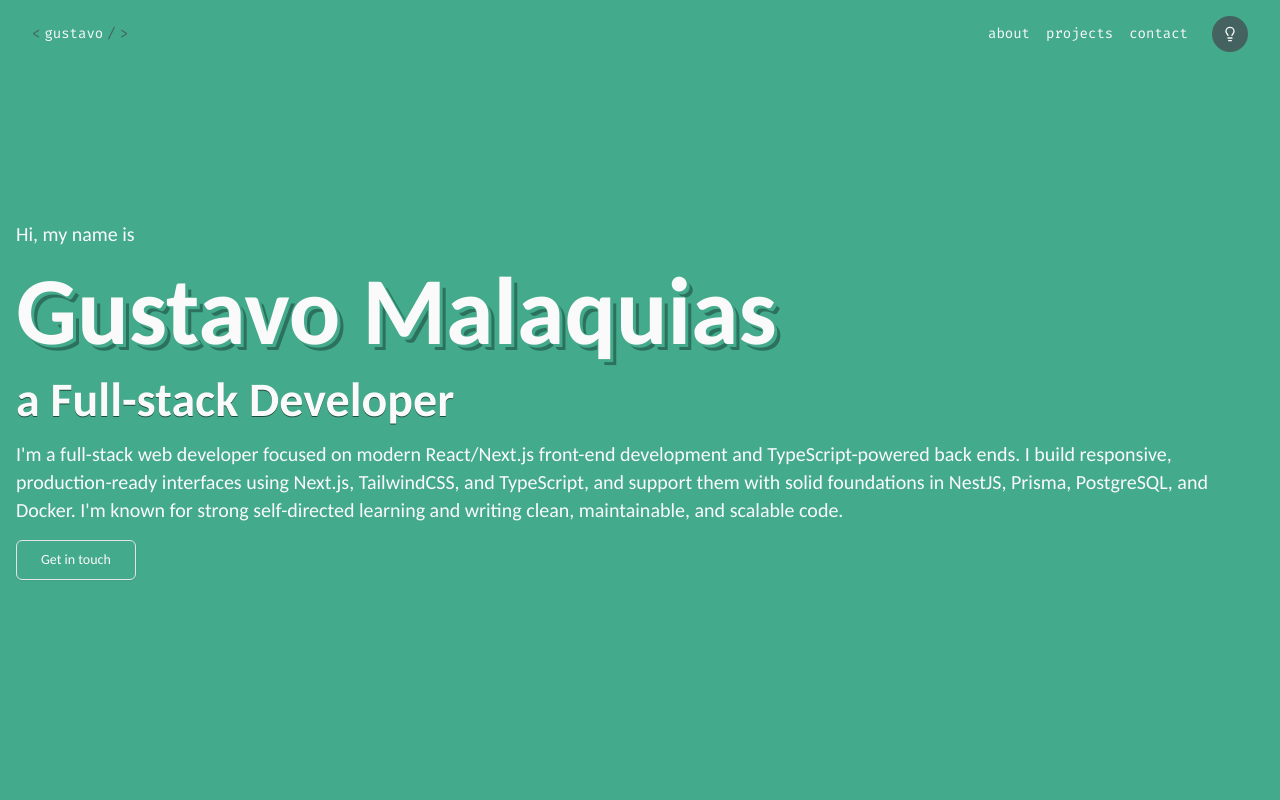
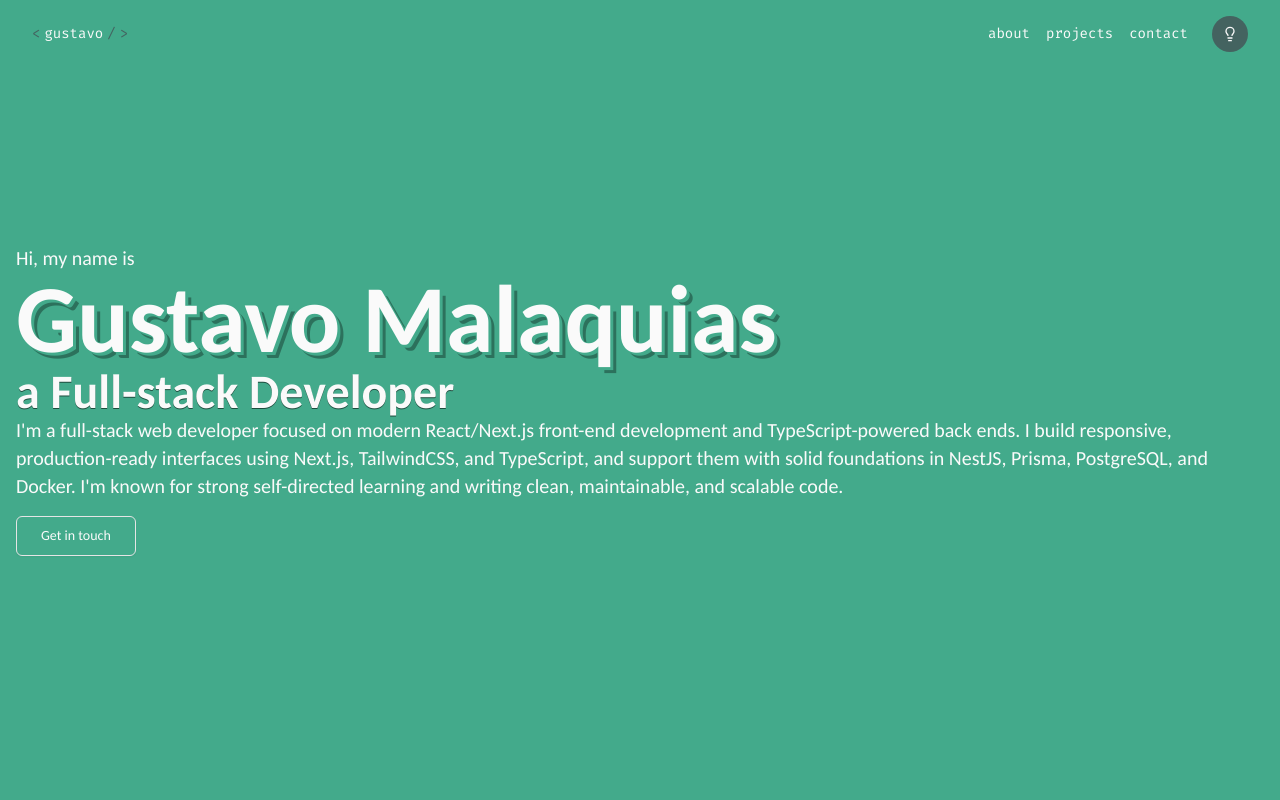
Before and after one commit to hsm-gustavo/v2, a Next.js app: page / in a window 1280 px wide. Shown: the top 800 px of the page. Built offline with nearby package versions, Linux system fonts and the light colour scheme.

Commit message:
feat: add hover highlight effect and animations to Hero and Projects components

```diff
--- a/components/Hero.tsx
+++ b/components/Hero.tsx
@@ -1,24 +1,75 @@
 import Link from "next/link";
 import { Button } from "./ui/button";
+import * as motion from "motion/react-client";
 
 export default function Hero() {
   return (
     <section className="container mx-auto min-h-screen content-center space-y-4 px-4">
-      <p className="text-base md:text-lg lg:text-xl">Hi, my name is</p>
-      <h1 className="pretty-shadow text-4xl font-bold md:text-6xl lg:text-8xl">
+      <motion.div
+        initial="hidden"
+        whileInView={"visible"}
+        viewport={{
+          once: true,
+          amount: 0.3,
+        }}
+        transition={{
+          delayChildren: 0.15,
+        }}
+      >
+        <motion.p
+          variants={{
+            hidden: { opacity: 0, y: 20 },
+            visible: { opacity: 1, y: 0 },
+          }}
+          transition={{ duration: 0.6, ease: "easeOut" }}
+          className="text-base md:text-lg lg:text-xl"
+        >
+          Hi, my name is
+        </motion.p>
+        <motion.h1
+          variants={{
+            hidden: { opacity: 0, y: 20 },
+            visible: { opacity: 1, y: 0 },
+          }}
+          transition={{ duration: 0.7, ease: "easeOut" }}
+          className="pretty-shadow text-4xl font-bold md:text-6xl lg:text-8xl"
+        >
           Gustavo Malaquias
-      </h1>
-      <h2 className="text-2xl font-semibold text-shadow-2xs text-shadow-black/55 md:text-3xl lg:text-5xl">
+        </motion.h1>
+        <motion.h2
+          variants={{
+            hidden: { opacity: 0, y: 20 },
+            visible: { opacity: 1, y: 0 },
+          }}
+          transition={{ duration: 0.7, ease: "easeOut" }}
+          className="text-2xl font-semibold text-shadow-2xs text-shadow-black/55 md:text-3xl lg:text-5xl"
+        >
           a Full-stack Developer
-      </h2>
-      <p className="text-base md:text-lg lg:text-xl">
+        </motion.h2>
+        <motion.p
+          variants={{
+            hidden: { opacity: 0, y: 20 },
+            visible: { opacity: 1, y: 0 },
+          }}
+          transition={{ duration: 0.7, ease: "easeOut" }}
+          className="text-base md:text-lg lg:text-xl"
+        >
           I&apos;m a full-stack web developer focused on modern React/Next.js
           front-end development and TypeScript-powered back ends. I build
-        responsive, production-ready interfaces using Next.js, TailwindCSS, and
-        TypeScript, and support them with solid foundations in NestJS, Prisma,
-        PostgreSQL, and Docker. I&apos;m known for strong self-directed learning
-        and writing clean, maintainable, and scalable code.
-      </p>
+          responsive, production-ready interfaces using Next.js, TailwindCSS,
+          and TypeScript, and support them with solid foundations in NestJS,
+          Prisma, PostgreSQL, and Docker. I&apos;m known for strong
+          self-directed learning and writing clean, maintainable, and scalable
+          code.
+        </motion.p>
+        <motion.div
+          variants={{
+            hidden: { opacity: 0, y: 20 },
+            visible: { opacity: 1, y: 0 },
+          }}
+          transition={{ duration: 0.9, ease: "easeOut" }}
+          className="pt-4"
+        >
           <Button
             variant={"outline"}
             className="rounded-sm transition-all hover:scale-105"
@@ -27,6 +78,8 @@ export default function Hero() {
           >
             <Link href="#contact">Get in touch</Link>
           </Button>
+        </motion.div>
+      </motion.div>
     </section>
   );
 }
--- a/components/Projects.tsx
+++ b/components/Projects.tsx
@@ -1,52 +1,9 @@
-"use client";
-
 import { projects } from "@/lib/project-data";
 import ProjectComponent from "./project-component";
-import { useEffect, useRef } from "react";
+import { HoverHighlight } from "./hover-highlight";
 
 export default function Projects() {
-  const highlightRef = useRef<HTMLDivElement | null>(null);
-  const containerRef = useRef<HTMLDivElement | null>(null);
-
-  const HIGHLIGHT_PADDING = 6;
-
-  const moveHighlightTo = (targetEl: HTMLElement | null) => {
-    const highlight = highlightRef.current;
-    const container = containerRef.current;
-    if (!highlight || !container || !targetEl) return;
-
-    const targetRect = targetEl.getBoundingClientRect();
-    const containerRect = container.getBoundingClientRect();
-
-    const left = targetRect.left - containerRect.left - HIGHLIGHT_PADDING;
-    const top = targetRect.top - containerRect.top - HIGHLIGHT_PADDING;
-    const width = targetRect.width + HIGHLIGHT_PADDING * 2;
-    const height = targetRect.height + HIGHLIGHT_PADDING * 2;
-
-    highlight.style.width = `${Math.round(width)}px`;
-    highlight.style.height = `${Math.round(height)}px`;
-    highlight.style.transform = `translate3d(${Math.round(left)}px, ${Math.round(top)}px, 0)`;
-    highlight.style.opacity = "1";
-  };
-
-  const hideHighlight = () => {
-    const highlight = highlightRef.current;
-    if (!highlight) return;
-    highlight.style.opacity = "0";
-  };
-
-  const handleEnter = (e: React.MouseEvent<HTMLDivElement>) => {
-    const el = e.currentTarget as HTMLElement;
-    moveHighlightTo(el);
-  };
-
-  useEffect(() => {
-    const onResize = () => hideHighlight();
-    window.addEventListener("resize", onResize);
-    return () => {
-      window.removeEventListener("resize", onResize);
-    };
-  }, []);
+  const HIGHLIGHT_PADDING = 12;
 
   return (
     <section
@@ -56,30 +13,14 @@ export default function Projects() {
       <h2 className="text-center text-3xl font-bold text-shadow-2xs text-shadow-black/55 lg:text-4xl">
         Some of My Projects
       </h2>
-      <div
+      <HoverHighlight
         className="grid grid-cols-1 gap-4 md:grid-cols-2 lg:grid-cols-3"
-        ref={containerRef}
-        onMouseLeave={hideHighlight}
+        padding={HIGHLIGHT_PADDING}
       >
-        <div
-          className="ease-smooth pointer-events-none absolute border-2 border-white/50 opacity-0 transition-all duration-300"
-          aria-hidden
-          style={{
-            transform: "translate3d(0,0,0)",
-            width: 0,
-            height: 0,
-          }}
-          ref={highlightRef}
-        />
         {projects.map((project) => (
-          <ProjectComponent
-            key={project.title}
-            {...project}
-            onMouseEnter={handleEnter}
-            onMouseLeave={hideHighlight}
-          />
+          <ProjectComponent key={project.title} {...project} />
         ))}
-      </div>
+      </HoverHighlight>
     </section>
   );
 }
--- /dev/null
+++ b/components/hover-highlight.tsx
@@ -0,0 +1,82 @@
+"use client";
+
+import { cn } from "@/lib/utils";
+import { useRef, useState } from "react";
+import { AnimatePresence, motion } from "motion/react";
+
+interface HoverHighlightProps {
+  children: React.ReactNode;
+  padding?: number;
+  className?: string;
+}
+
+export function HoverHighlight({
+  children,
+  padding = 6,
+  className = "",
+}: HoverHighlightProps) {
+  const [rect, setRect] = useState<DOMRect | null>(null);
+  const containerRef = useRef<HTMLDivElement>(null);
+
+  const handleHover = (e: React.MouseEvent<HTMLElement>) => {
+    const el = e.currentTarget;
+    const r = el.getBoundingClientRect();
+    const container = containerRef.current?.getBoundingClientRect();
+
+    if (!container) return;
+
+    const adjusted = new DOMRect(
+      r.left - container.left - padding,
+      r.top - container.top - padding,
+      r.width + padding * 2,
+      r.height + padding * 2,
+    );
+
+    setRect(adjusted);
+  };
+
+  const clear = () => setRect(null);
+
+  return (
+    <div ref={containerRef} className="relative">
+      {/* the highlight */}
+      <AnimatePresence>
+        {rect && (
+          <motion.div
+            layout
+            key={"highlight"}
+            className="absolute rounded-md border-2 border-white/30"
+            style={{
+              top: rect.top,
+              left: rect.left,
+              width: rect.width,
+              height: rect.height,
+            }}
+            transition={{
+              type: "spring",
+              stiffness: 300,
+              damping: 30,
+            }}
+            initial={{ opacity: 0, scale: 0.2 }}
+            animate={{ opacity: 1, scale: 1 }}
+            exit={{ opacity: 0, scale: 0.2 }}
+          />
+        )}
+
+        <div className={cn("relative z-10", className)}>
+          {Array.isArray(children)
+            ? children.map((child, index) => (
+                <div
+                  key={index}
+                  onMouseEnter={handleHover}
+                  onMouseLeave={clear}
+                >
+                  {child}
+                </div>
+              ))
+            : children}
+        </div>
+      </AnimatePresence>
+    </div>
+  );
+}
--- a/components/project-component.tsx
+++ b/components/project-component.tsx
@@ -1,7 +1,10 @@
+"use client";
+
 import { smoothScrollToSection } from "@/lib/utils";
 import { Code, ExternalLink } from "lucide-react";
 import Image from "next/image";
 import Link from "next/link";
+import { useMemo } from "react";
 
 interface ProjectComponentProps {
   title: string;
@@ -10,8 +13,6 @@ interface ProjectComponentProps {
   imageUrl: string;
   projectUrl?: string;
   codeUrl?: string;
-  onMouseEnter?: (e: React.MouseEvent<HTMLDivElement>) => void;
-  onMouseLeave?: (e: React.MouseEvent<HTMLDivElement>) => void;
 }
 
 export default function ProjectComponent({
@@ -21,16 +22,24 @@ export default function ProjectComponent({
   imageUrl,
   projectUrl,
   codeUrl,
-  onMouseEnter,
-  onMouseLeave,
 }: ProjectComponentProps) {
+  const linkProps = useMemo(() => {
+    const href = projectUrl ?? codeUrl ?? "#projects";
+    const hasExternalUrl = projectUrl || codeUrl;
+
+    return {
+      href,
+      target: hasExternalUrl ? "_blank" : undefined,
+      rel: hasExternalUrl ? "noopener noreferrer" : undefined,
+      onClick: hasExternalUrl ? undefined : smoothScrollToSection,
+    };
+  }, [projectUrl, codeUrl]);
+
   return (
-    <div
-      className="bg-primary/20 relative w-full max-w-3xl overflow-hidden rounded-sm p-8"
-      onMouseEnter={onMouseEnter}
-      onMouseLeave={onMouseLeave}
-      data-hover-target
+    <Link
+      className="bg-primary/20 focus:ring-primary relative block h-full w-full max-w-3xl overflow-hidden rounded-sm p-8"
       role="group"
+      {...linkProps}
     >
       <Image
         src={imageUrl}
@@ -39,15 +48,7 @@ export default function ProjectComponent({
         className="object-cover opacity-10"
       />
 
-      <Link
-        href={projectUrl ?? codeUrl ?? "#projects"}
-        className="relative"
-        target={projectUrl || codeUrl ? "_blank" : undefined}
-        rel={projectUrl || codeUrl ? "noopener noreferrer" : undefined}
-        {...(projectUrl || codeUrl
-          ? undefined
-          : { onClick: (e) => smoothScrollToSection(e) })}
-      >
+      <div className="relative">
         <h3 className="text-2xl font-semibold">{title}</h3>
         <p className="my-4 text-base md:text-lg">{description}</p>
         <div className="flex flex-wrap gap-2">
@@ -60,19 +61,20 @@ export default function ProjectComponent({
             </span>
           ))}
         </div>
-      </Link>
+      </div>
+
       <div className="absolute top-0 right-0 m-2 flex gap-2">
         {projectUrl && (
-          <Link href={projectUrl} target="_blank" rel="noopener noreferrer">
+          <div>
             <ExternalLink className="h-5 w-5 text-white/70 hover:text-white" />
-          </Link>
+          </div>
         )}
         {codeUrl && (
-          <Link href={codeUrl} target="_blank" rel="noopener noreferrer">
+          <div>
             <Code className="h-5 w-5 text-white/70 hover:text-white" />
-          </Link>
+          </div>
         )}
       </div>
-    </div>
+    </Link>
   );
 }
--- a/package.json
+++ b/package.json
@@ -14,6 +14,7 @@
     "class-variance-authority": "^0.7.1",
     "clsx": "^2.1.1",
     "lucide-react": "^0.555.0",
+    "motion": "^12.23.24",
     "next": "16.0.5",
     "next-themes": "^0.4.6",
     "react": "19.2.0",
```
Also changed, not shown: 1 other file (tests, documents, lock files or other folders). Lines whose indentation alone changed are shown as unchanged.
